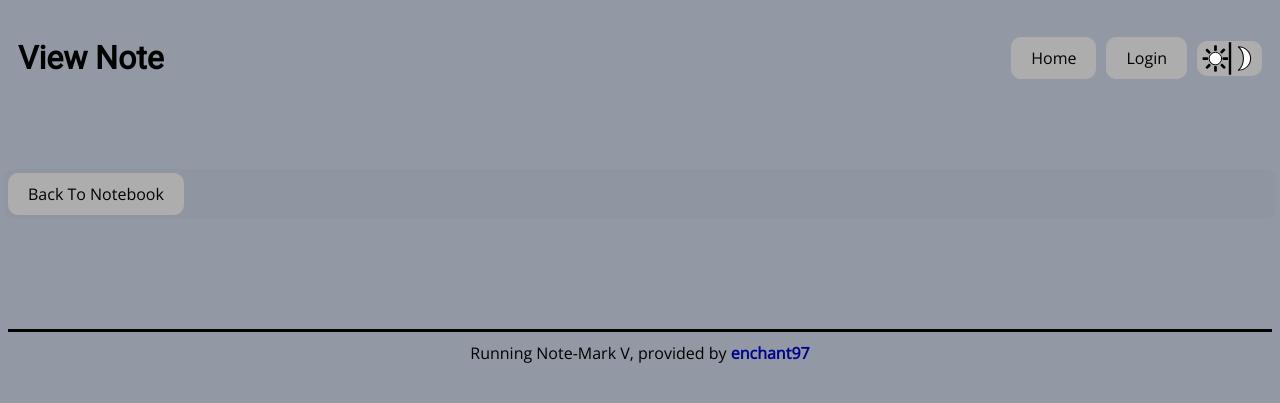
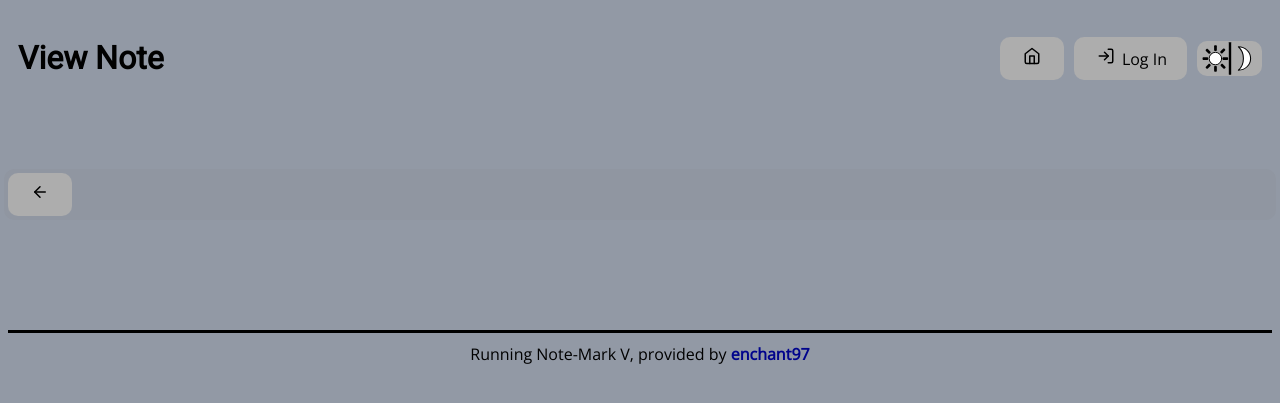
Before and after one commit to enchant97/note-mark, a Python web app: template src/note_mark/templates/personal-home/note/view.jinja2 in a window 1280 px wide. Shown: the top 403 px of the page. Run offline with Jinja, Linux system fonts and the light colour scheme; the template is opened without the code that fills it, so the values that code supplies are empty.

Commit message:
iconify the interface
add missing icons for link-shares

add colors for saving status

add control bar to create+rename pages

```diff
--- a/src/note_mark/static/script.js
+++ b/src/note_mark/static/script.js
@@ -111,7 +111,7 @@ function ask_before_get(url, msg = "are you sure you want to delete that?") {
 function show_saved_status() {
     const save_bnt = document.getElementById("note-save-bnt");
     save_bnt.removeAttribute("disabled");
-    save_bnt.innerText = "Save";
+    save_bnt.classList.remove("error", "warning");
 }
 
 function handle_saved(updated_at) {
@@ -144,13 +144,15 @@ function handle_auto_save_failed(reason) {
 
 function handle_unsaved() {
     const save_bnt = document.getElementById("note-save-bnt");
-    save_bnt.innerText = "Save*";
+    save_bnt.classList.remove("warning");
+    save_bnt.classList.add("error");
     save_bnt.removeAttribute("disabled");
 }
 
 function handle_saving() {
     const save_bnt = document.getElementById("note-save-bnt");
-    save_bnt.innerText = "Saving";
+    save_bnt.classList.remove("error");
+    save_bnt.classList.add("warning");
     save_bnt.setAttribute("disabled", true);
 }
 
--- a/src/note_mark/static/style.css
+++ b/src/note_mark/static/style.css
@@ -244,8 +244,22 @@ input {
     background-color: #3c9630;
 }
 
+.warning {
+    background-color: #93641e;
+}
+
 .error {
     background-color: #c24141;
+}
+
+.feather-icon {
+    width: 24px;
+    height: 18px;
+    stroke: currentColor;
+    stroke-width: 2;
+    stroke-linecap: round;
+    stroke-linejoin: round;
+    fill: none;
 }
 
 .container {
--- a/src/note_mark/templates/personal-home/note/create.jinja2
+++ b/src/note_mark/templates/personal-home/note/create.jinja2
@@ -1,7 +1,10 @@
 {% extends "/shared/base.jinja2" %}
 {% block title %}Create Note{% endblock %}
 {% block main %}
-<a class="button" href="{{ url_for('personal_home.get_notebook', notebook_uuid=notebook_uuid) }}">Back To Notebook</a>
+<h2></h2>
+<div class="control-bar">
+    <a href="{{ url_for('personal_home.get_notebook', notebook_uuid=notebook_uuid) }}" class="button" title="Back To Notebook">{{ macros.feather_img('arrow-left') }}</a>
+</div>
 <form class="container" action="{{ url_for('personal_home.new_note', notebook_uuid=notebook_uuid) }}" method="post">
     <label for="new-note-prefix">Name</label>
     <input type="text" name="prefix" id="new-note-prefix" required placeholder="name..." maxlength="100">
--- a/src/note_mark/templates/personal-home/note/view.jinja2
+++ b/src/note_mark/templates/personal-home/note/view.jinja2
@@ -3,14 +3,14 @@
 {% block main %}
 <h2 id="note-prefix">{{ note.prefix }}</h2>
 <div class="control-bar">
-    <a class="button" href="{{ url_for('personal_home.get_notebook', notebook_uuid=note.notebook_id) }}">Back To Notebook</a>
+    <a class="button" href="{{ url_for('personal_home.get_notebook', notebook_uuid=note.notebook_id) }}" title="Back To Notebook">{{ macros.feather_img('arrow-left') }}</a>
     {% if scope in ("write", "owner") %}
-    <a class="button" href="{{ url_for('personal_home.edit_note', notebook_uuid=note.notebook_id, note_uuid=note.uuid) }}">Edit</a>
+    <a class="button" href="{{ url_for('personal_home.edit_note', notebook_uuid=note.notebook_id, note_uuid=note.uuid) }}" title="Edit">{{ macros.feather_img('edit') }}</a>
     {% endif %}
     {% if scope == "owner" %}
-    <a class="button" href="{{ url_for('personal_home.rename_note', notebook_uuid=note.notebook_id, note_uuid=note.uuid) }}">Rename</a>
-    <button onclick="ask_before_get(`{{ url_for('personal_home.delete_note', notebook_uuid=note.notebook_id, note_uuid=note.uuid)}}`)">Delete</button>
-    <a class="button" href="{{ url_for('api.raw_note', notebook_uuid=note.notebook_id, note_uuid=note.uuid) }}" download>Download</a>
+    <a class="button" href="{{ url_for('personal_home.rename_note', notebook_uuid=note.notebook_id, note_uuid=note.uuid) }}" title="Rename">{{ macros.feather_img('edit-3') }}</a>
+    <button onclick="ask_before_get(`{{ url_for('personal_home.delete_note', notebook_uuid=note.notebook_id, note_uuid=note.uuid)}}`)" title="Delete">{{ macros.feather_img('trash') }}</button>
+    <a class="button" href="{{ url_for('api.raw_note', notebook_uuid=note.notebook_id, note_uuid=note.uuid) }}" title="Download" download>{{ macros.feather_img('download') }}</a>
     {% endif %}
 </div>
 <div id="note-content">{{ content|safe }}</div>
--- a/src/note_mark/templates/share-link/note/edit.jinja2
+++ b/src/note_mark/templates/share-link/note/edit.jinja2
@@ -6,12 +6,12 @@
 {% block main %}
 <h2 id="note-prefix">{{ note.prefix }}</h2>
 <div class="control-bar">
-    <a class="button" href="{{ url_for('share_link.get_notebook', share_link_uuid=share_link_uuid) }}">Back To Notebook</a>
-    <a class="button" href="{{ url_for('share_link.view_note', share_link_uuid=share_link_uuid, note_uuid=note.uuid) }}">View</a>
+    <a class="button" href="{{ url_for('share_link.get_notebook', share_link_uuid=share_link_uuid) }}" title="Back To Notebook">{{ macros.feather_img('arrow-left') }}</a>
+    <a class="button" href="{{ url_for('share_link.view_note', share_link_uuid=share_link_uuid, note_uuid=note.uuid) }}" title="View">{{ macros.feather_img('edit-2') }}</a>
 </div>
 <form class="container" id="form-edit-note" action="" method="post">
     <div class="control-bar" id="edit-toolbox">
-        <button type="submit">Save</button>
+        <button type="submit" title="Save">{{ macros.feather_img('save') }}</button>
         {% include "/shared/includes/edit-toolbox.jinja2" %}
     </div>
     <textarea name="content" id="edit-note-content" placeholder="enter content..." autofocus="true">{{ content }}</textarea>
--- a/src/note_mark/templates/share-link/note/view.jinja2
+++ b/src/note_mark/templates/share-link/note/view.jinja2
@@ -3,9 +3,9 @@
 {% block main %}
 <h2 id="note-prefix">{{ note.prefix }}</h2>
 <div class="control-bar">
-    <a class="button" href="{{ url_for('share_link.get_notebook', share_link_uuid=share_link_uuid) }}">Back To Notebook</a>
+    <a class="button" href="{{ url_for('share_link.get_notebook', share_link_uuid=share_link_uuid) }}" title="Back To Notebook">{{ macros.feather_img('arrow-left') }}</a>
     {% if scope == "write" %}
-    <a class="button" href="{{ url_for('share_link.edit_note', share_link_uuid=share_link_uuid, note_uuid=note.uuid) }}">Edit</a>
+    <a class="button" href="{{ url_for('share_link.edit_note', share_link_uuid=share_link_uuid, note_uuid=note.uuid) }}" title="Edit">{{ macros.feather_img('edit') }}</a>
     {% endif %}
 </div>
 <div id="note-content">{{ content|safe }}</div>
--- a/src/note_mark/templates/share-link/notebook/view.jinja2
+++ b/src/note_mark/templates/share-link/notebook/view.jinja2
@@ -6,9 +6,9 @@
 <h2>Please note live update requires user-share not link</h2>
 </div>
 <div class="control-bar">
-    <a class="button" href="{{ url_for('share_link.index') }}">Back To Home</a>
+    <a class="button" href="{{ url_for('share_link.index') }}" title="Back To Home">{{ macros.feather_img('arrow-left') }}</a>
     {% if scope == "write" %}
-    <a class="button" href="{{ url_for('share_link.new_note', share_link_uuid=share_link_uuid) }}">Create Note</a>
+    <a class="button" href="{{ url_for('share_link.new_note', share_link_uuid=share_link_uuid) }}" title="Create Note">{{ macros.feather_img('file-plus') }}</a>
     {% endif %}
 </div>
 <div class="container" id="notes">
--- a/src/note_mark/templates/shared/base.jinja2
+++ b/src/note_mark/templates/shared/base.jinja2
@@ -1,3 +1,4 @@
+{% import "/shared/macros.jinja2" as macros %}
 <!DOCTYPE html>
 <html lang="en">
 
@@ -20,11 +21,11 @@
         <nav>
             {% block nav %}
             {% if current_user.is_authenticated %}
-            <a class="button" href="{{ url_for('personal_home.index') }}">My Home</a>
-            <a class="button" href="{{ url_for('auth.logout') }}">Logout</a>
+            <a class="button" href="{{ url_for('personal_home.index') }}" title="My Home">{{ macros.feather_img('home')}}</a>
+            <a class="button" href="{{ url_for('auth.logout') }}">{{ macros.feather_img('log-out') }} Log Out</a>
             {% else %}
-            <a class="button" href="{{ url_for('home.index') }}">Home</a>
-            <a class="button" href="{{ url_for('auth.login') }}">Login</a>
+            <a class="button" href="{{ url_for('home.index') }}" title="Home">{{ macros.feather_img('home')}}</a>
+            <a class="button" href="{{ url_for('auth.login') }}">{{ macros.feather_img('log-in') }} Log In</a>
             {% endif %}
             <button id="themeToggleBnt"></button>
             {% endblock %}
--- /dev/null
+++ b/src/note_mark/templates/shared/macros.jinja2
@@ -0,0 +1,5 @@
+{% macro feather_img(icon_name) -%}
+<svg class="feather-icon">
+    <use href="{{ url_for('static', filename='feather-sprite.svg') }}#{{ icon_name }}" aria-hidden="true"></use>
+</svg>
+{% endmacro -%}
```
Also changed, not shown: src/note_mark/templates/personal-home/index.jinja2 (+4 -3 lines), src/note_mark/templates/personal-home/note/edit.jinja2 (+5 -5 lines), src/note_mark/templates/personal-home/note/rename.jinja2 (+7 -3 lines), src/note_mark/templates/personal-home/notebook/create.jinja2 (+7 -4 lines), src/note_mark/templates/personal-home/notebook/rename.jinja2 (+7 -4 lines), src/note_mark/templates/personal-home/notebook/shares/share-links.jinja2 (+8 -4 lines), src/note_mark/templates/personal-home/notebook/shares/share-users.jinja2 (+6 -2 lines), src/note_mark/templates/personal-home/notebook/view.jinja2 (+7 -7 lines), src/note_mark/templates/shared/includes/edit-toolbox.jinja2 (+7 -7 lines), src/note_mark/static/feather-sprite.svg (added), 1 other file.
